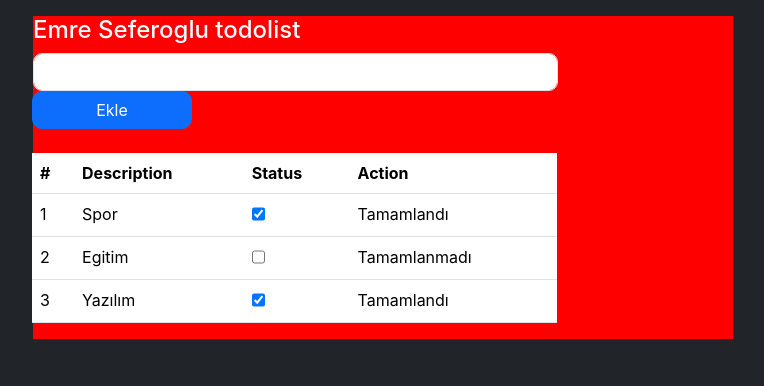
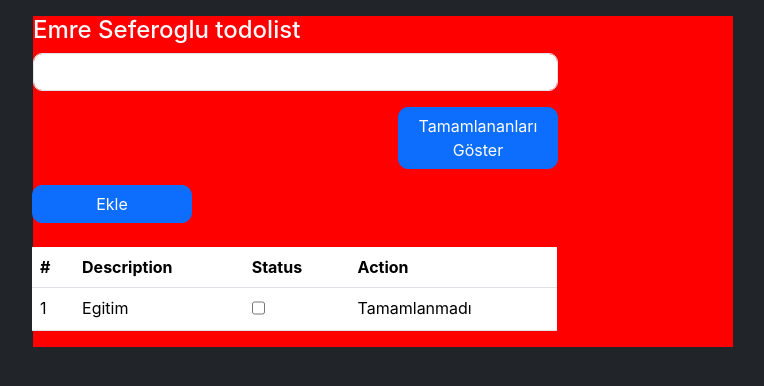
Before and after one commit to seferogluemre/CheckList-Angular, an Angular app: page / in a window 1280 px wide. Shown: the top 386 px of the page, without its empty margins (257-1021 px from the left). Built offline with nearby package versions, Linux system fonts and the light colour scheme.

Commit message:
onActionChange and toggleCompleted condition append

```diff
--- a/src/app/app.component.html
+++ b/src/app/app.component.html
@@ -180,6 +180,13 @@
     <h4>{{getName()}} todolist</h4>
     <div class="input-group d-flex flex-column w-75">
       <input type="text" name="" id="input-group-append" class="form-control">
+
+      <div class="d-flex justify-content-end mb-3 mt-3">
+        <button class="btn" [class.btn-primary]="!showCompleted" [class.btn-success]="showCompleted" (click)="toggleCompleted()">
+          {{ showCompleted ? 'Tamamlananları Gizle' : 'Tamamlananları Göster' }}
+        </button>
+      </div>
+
       <button type="button" class="btn btn-primary">Ekle</button>
       <table class="table mt-4">
         <thead>
--- a/src/app/app.component.ts
+++ b/src/app/app.component.ts
@@ -14,17 +14,25 @@ import { Model } from './model';
 export class AppComponent {
 
   model = new Model();
+  showCompleted: boolean = false;
 
   getName(){
     return this.model.user;
   }
 
   getItems(){
-    return this.model.items;
+    if(this.showCompleted) {
+      return this.model.items;
+    }
+    return this.model.items.filter(item => !item.action);
   }
 
   onActionChange(item: any) {
     item.action = !item.action;
   }
 
+  toggleCompleted() {
+    this.showCompleted = !this.showCompleted;
+  }
+
 }
```
